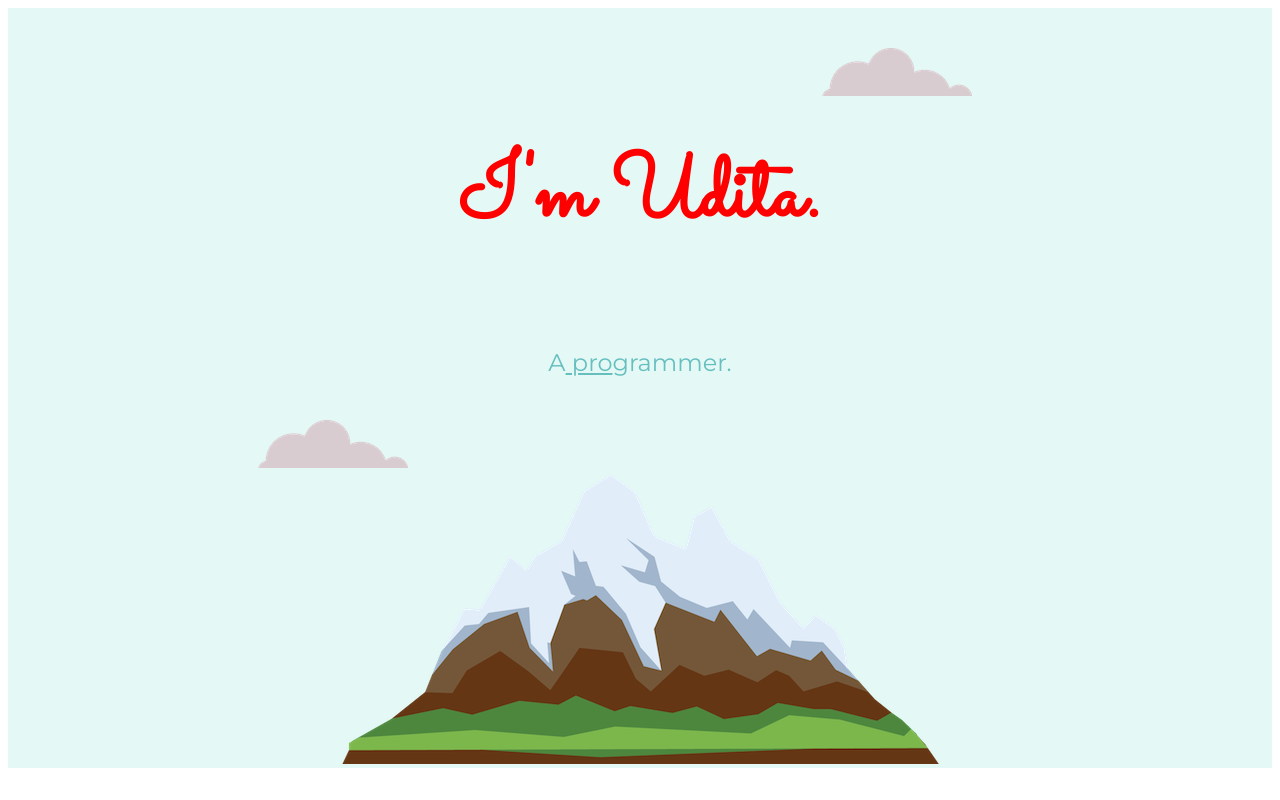
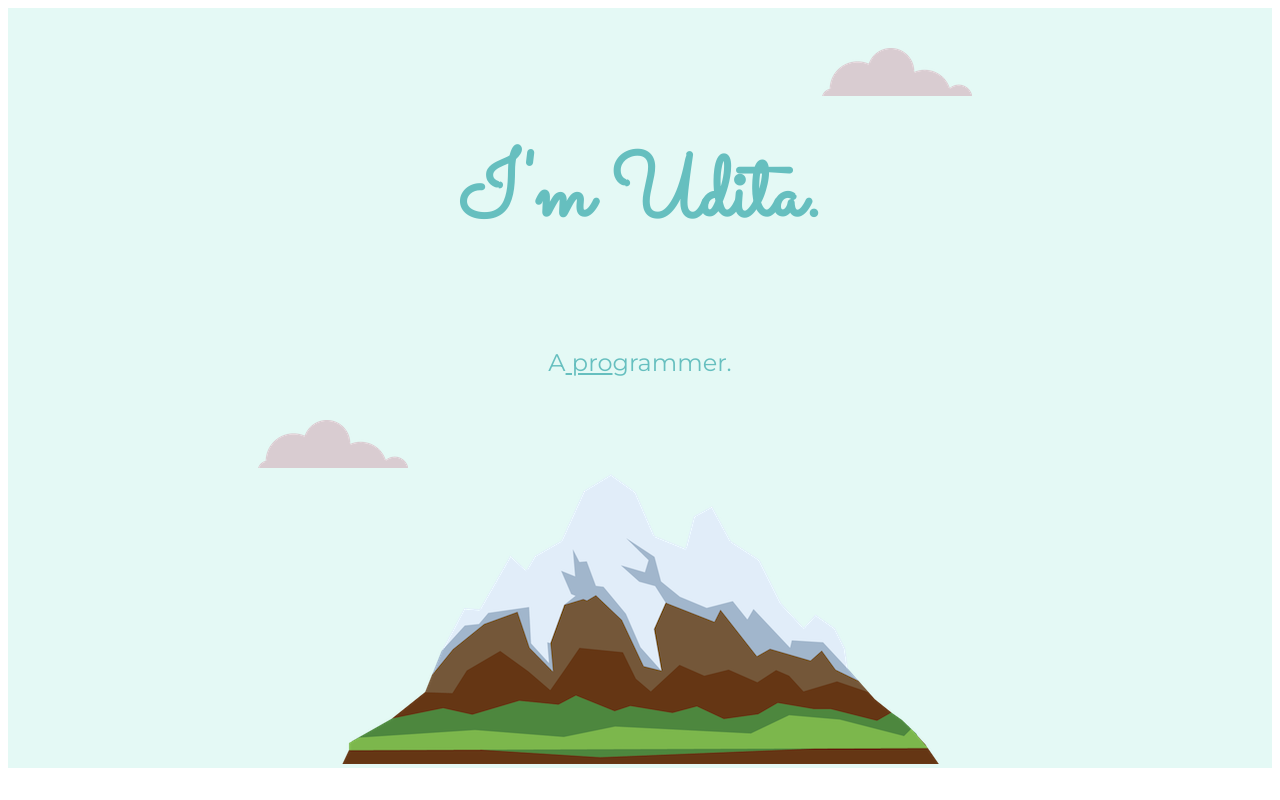
Before and after one commit to uditajain/iamudita, a plain HTML site: page index.html in a window 1280 px wide. Shown: the top 800 px of the page. Drawn offline with Linux system fonts and the light colour scheme.

Commit message:
Update styles.css

```diff
--- a/CSS/styles.css
+++ b/CSS/styles.css
@@ -1,12 +1,12 @@
 body {
-  color: ;
+  color:#40514e ;
 
   text-align: center;
 font-family: 'Merriweather',serif;
 }
 h1 {
   line-height: 2;
-  color: red;
+  color: #66bfbf;
   font-size: 90px;
   margin-top: 50px auto 0 auto;
 
```
